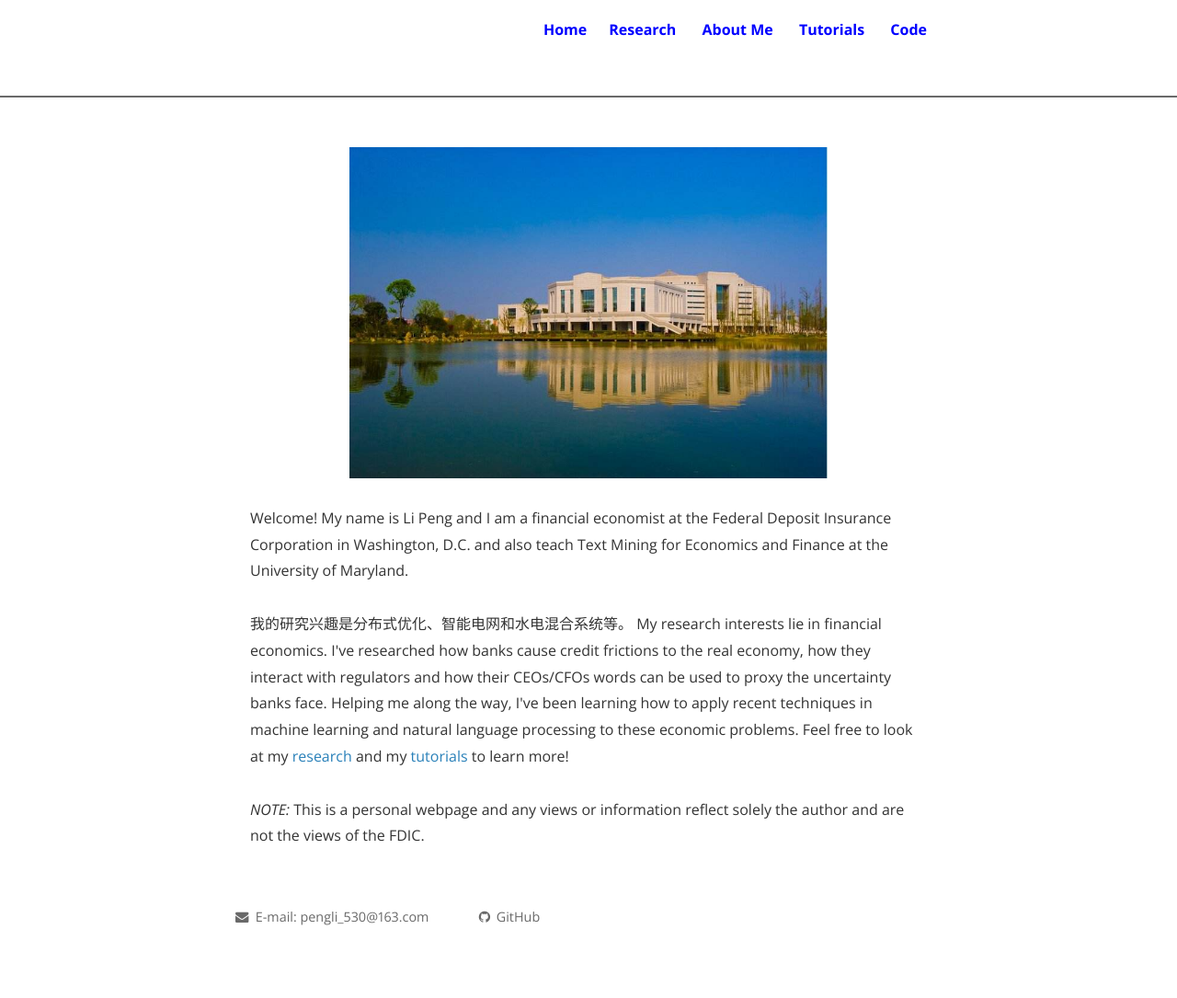
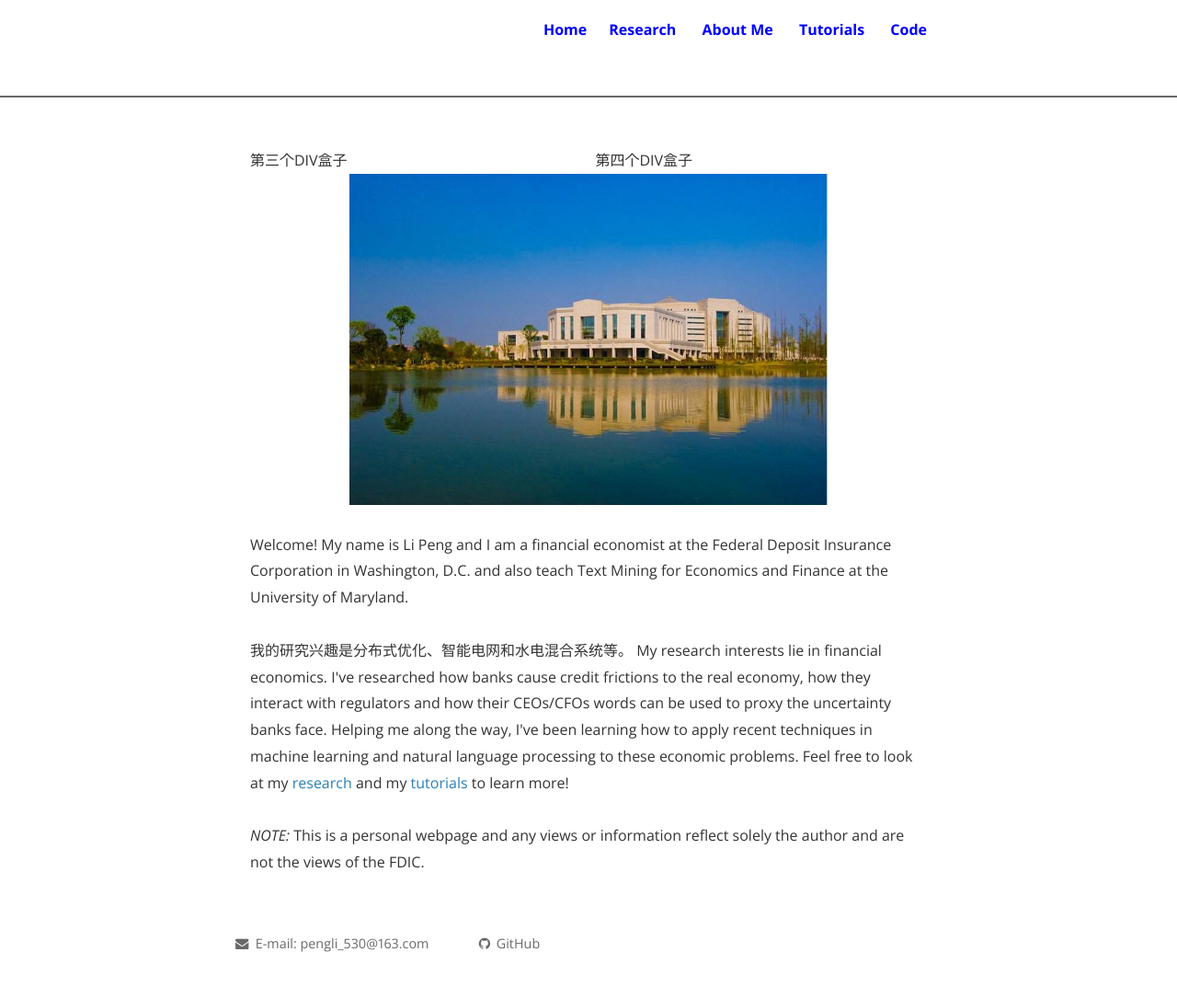
Before and after one commit to lp48280421/lp48280421.github.io, a Jekyll site: the page built from index.html, in a window 1280 px wide. Shown: the whole page at 92% size. Built offline with Jekyll 4.4.1, drawn with Linux system fonts in a browser that asks for light colours; nearby versions of some CDN libraries; the list of posts is cut into pages by our own code; comment, search, counter and statistics services are not loaded; a style sheet for code colours, icons or effects is not loaded; before the commit the page ends 1056 px from its top, so only the background shows below that.

Commit message:
Update index.html

```diff
--- a/index.html
+++ b/index.html
@@ -12,6 +12,17 @@
   gtag('config', 'UA-108085250-1');
 </script>
 
+ </head>
+ <style>
+.div-c{ float:left;width:49%;border:0px solid #F00}
+.div-d{ float:right;width:49%;border:0px solid #000}
+</style>
+</head>
+<body>
+<div class="div-c">第三个DIV盒子</div>
+<div class="div-d">第四个DIV盒子</div>
+</body>
+
 
 <img src="profile_picture.jpg" alt="Paul Soto pic" style="width:520px;height:360px;" title="Paul Soto"; algin="middle">
 <br>
```
